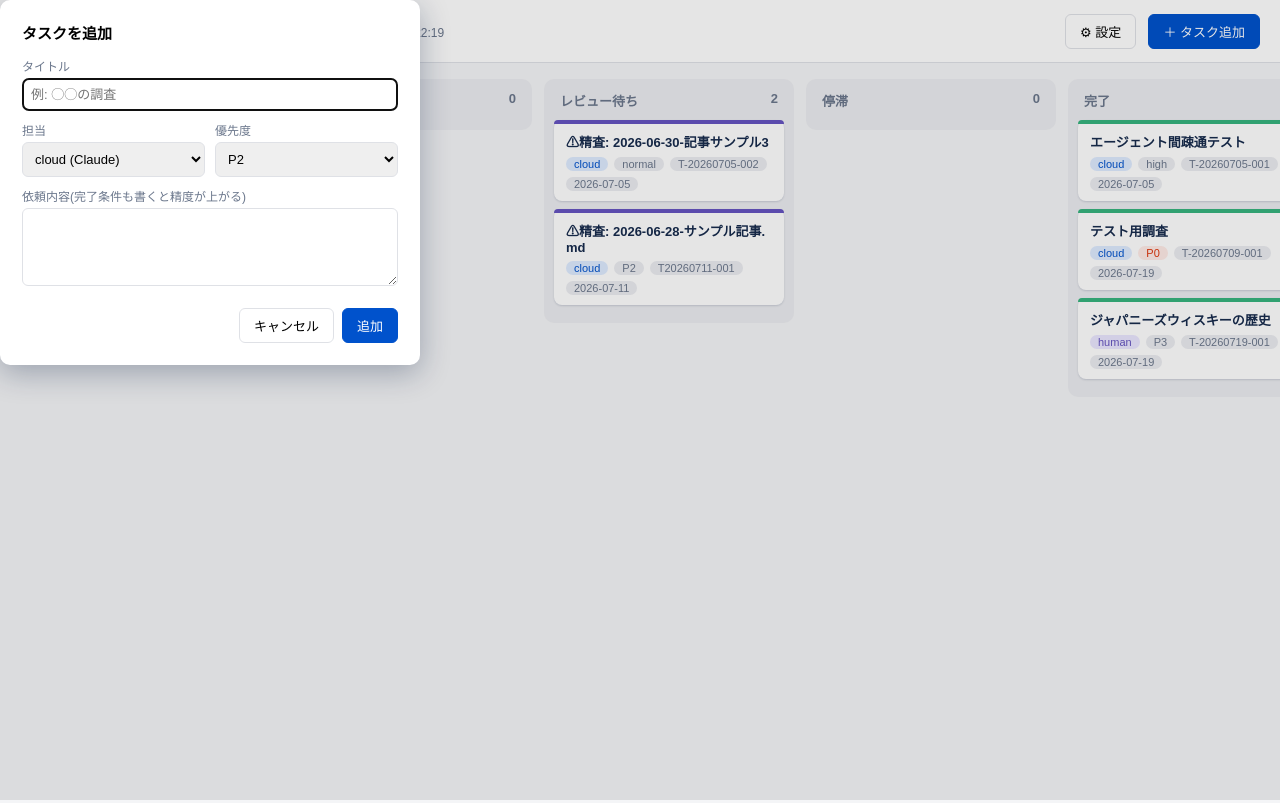
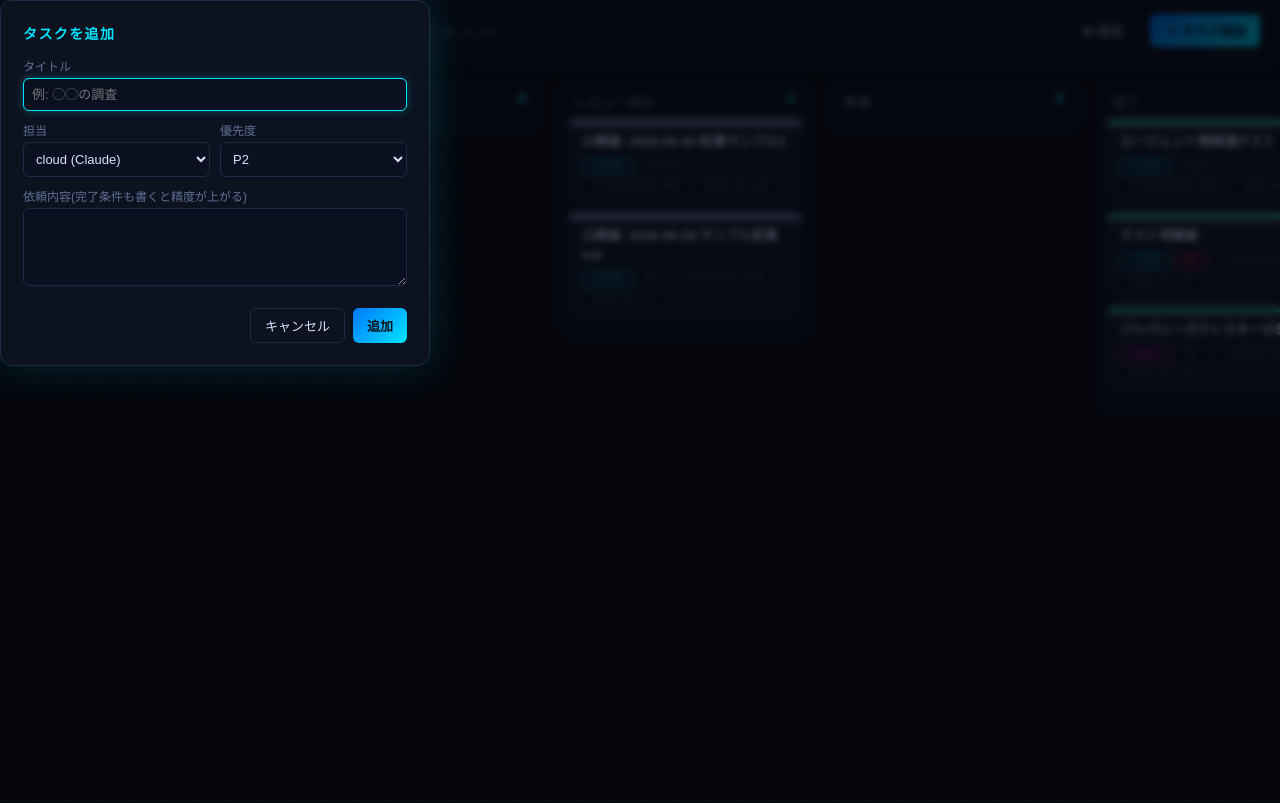
Before and after one commit to rosak071111-source/task-board, a plain HTML site: page index.html in a window 1280 px wide. Both pictures are taken after a click on the button "＋ タスク追加". Drawn offline with Linux system fonts and the light colour scheme.

Commit message:
board sync

```diff
--- a/board.json
+++ b/board.json
@@ -1,5 +1,5 @@
 {
-  "generated_at": "2026-07-19T22:19:36+09:00",
+  "generated_at": "2026-07-19T22:49:38+09:00",
   "stages": [
     "素案",
     "下書き",
--- a/index.html
+++ b/index.html
@@ -5,44 +5,64 @@
 <meta name="viewport" content="width=device-width, initial-scale=1.0">
 <title>AIタスクボード</title>
 <style>
-  :root{--bg:#f4f5f7;--card:#fff;--ink:#172b4d;--sub:#6b778c;--line:#dfe1e6;
-    --todo:#0052cc;--doing:#ff991f;--review:#6554c0;--done:#36b37e;--blocked:#de350b;}
+  :root{--bg:#07090f;--panel:#0d1220;--card:#121a2e;--ink:#d7e2ff;--sub:#5f6f94;--line:#1d2a4a;
+    --neon:#00e5ff;--magenta:#ff2ec4;--todo:#00a3ff;--doing:#ffb020;--review:#a78bfa;--done:#00e58f;--blocked:#ff3860;}
   *{box-sizing:border-box;margin:0}
-  body{font-family:"Hiragino Sans","Noto Sans JP",sans-serif;background:var(--bg);color:var(--ink)}
-  header{display:flex;align-items:center;gap:12px;padding:12px 20px;background:#fff;border-bottom:1px solid var(--line);position:sticky;top:0;z-index:5}
-  header h1{font-size:17px}
-  header .meta{font-size:12px;color:var(--sub);margin-right:auto}
-  .tabs button{border:none;background:none;padding:8px 14px;font-size:14px;cursor:pointer;border-bottom:2px solid transparent}
-  .tabs button.active{border-color:var(--todo);color:var(--todo);font-weight:600}
-  .btn{border:1px solid var(--line);background:#fff;border-radius:6px;padding:7px 14px;font-size:13px;cursor:pointer}
-  .btn.primary{background:var(--todo);color:#fff;border-color:var(--todo)}
-  #board{display:flex;gap:12px;padding:16px 20px;overflow-x:auto;align-items:flex-start;min-height:calc(100vh - 60px)}
-  .col{background:#ebecf0;border-radius:10px;min-width:250px;width:250px;padding:10px;flex-shrink:0}
-  .col h2{font-size:13px;color:var(--sub);padding:2px 6px 10px;display:flex;justify-content:space-between}
-  .col.dragover{outline:2px dashed var(--todo)}
-  .card{background:var(--card);border-radius:8px;padding:10px 12px;margin-bottom:8px;box-shadow:0 1px 2px rgba(9,30,66,.15);cursor:grab;font-size:13px}
-  .card .title{font-weight:600;margin-bottom:6px;word-break:break-all}
-  .card .badges{display:flex;gap:6px;flex-wrap:wrap}
-  .tag{font-size:11px;padding:1px 8px;border-radius:10px;background:#ebecf0;color:var(--sub)}
-  .tag.P0{background:#ffebe6;color:var(--blocked)} .tag.P1{background:#fff0b3;color:#974f0c}
-  .tag.cloud{background:#deebff;color:var(--todo)} .tag.local{background:#e3fcef;color:#006644} .tag.human{background:#eae6ff;color:var(--review)}
+  body{font-family:"Hiragino Sans","Noto Sans JP",sans-serif;background:var(--bg);color:var(--ink);
+    background-image:linear-gradient(rgba(0,229,255,.04) 1px,transparent 1px),linear-gradient(90deg,rgba(0,229,255,.04) 1px,transparent 1px);
+    background-size:32px 32px}
+  header{display:flex;align-items:center;gap:12px;padding:12px 20px;background:rgba(13,18,32,.92);backdrop-filter:blur(6px);
+    border-bottom:1px solid var(--line);position:sticky;top:0;z-index:5;box-shadow:0 0 24px rgba(0,229,255,.08)}
+  header h1{font-size:16px;letter-spacing:.14em;text-transform:uppercase;
+    background:linear-gradient(90deg,var(--neon),var(--magenta));-webkit-background-clip:text;background-clip:text;color:transparent}
+  header .meta{font-size:11px;color:var(--sub);margin-right:auto;font-family:ui-monospace,monospace}
+  .tabs button{border:none;background:none;padding:8px 14px;font-size:13px;cursor:pointer;color:var(--sub);
+    border-bottom:2px solid transparent;letter-spacing:.08em}
+  .tabs button.active{border-color:var(--neon);color:var(--neon);text-shadow:0 0 12px rgba(0,229,255,.6)}
+  .btn{border:1px solid var(--line);background:var(--panel);color:var(--ink);border-radius:6px;padding:7px 14px;font-size:13px;cursor:pointer;transition:.2s}
+  .btn:hover{border-color:var(--neon);box-shadow:0 0 10px rgba(0,229,255,.25)}
+  .btn.primary{background:linear-gradient(135deg,#0077ff,var(--neon));color:#03121a;border:none;font-weight:700}
+  .btn.primary:hover{box-shadow:0 0 16px rgba(0,229,255,.55)}
+  #board{display:flex;gap:14px;padding:18px 20px;overflow-x:auto;align-items:flex-start;min-height:calc(100vh - 60px)}
+  .col{background:rgba(13,18,32,.85);border:1px solid var(--line);border-radius:12px;min-width:255px;width:255px;padding:10px;flex-shrink:0}
+  .col h2{font-size:12px;color:var(--sub);padding:2px 6px 10px;display:flex;justify-content:space-between;
+    letter-spacing:.12em;text-transform:uppercase}
+  .col h2 span{color:var(--neon);font-family:ui-monospace,monospace}
+  .col.dragover{outline:1px solid var(--neon);box-shadow:0 0 18px rgba(0,229,255,.35) inset}
+  .card{background:var(--card);border:1px solid var(--line);border-radius:9px;padding:10px 12px;margin-bottom:9px;
+    cursor:grab;font-size:13px;transition:.15s;position:relative}
+  .card:hover{border-color:var(--neon);box-shadow:0 0 14px rgba(0,229,255,.22);transform:translateY(-1px)}
+  .card .title{font-weight:600;margin-bottom:7px;word-break:break-all;line-height:1.45}
+  .card .badges{display:flex;gap:5px;flex-wrap:wrap}
+  .tag{font-size:10px;padding:1px 8px;border-radius:3px;background:#0a1020;color:var(--sub);
+    border:1px solid var(--line);font-family:ui-monospace,monospace;letter-spacing:.04em}
+  .tag.P0{color:var(--blocked);border-color:var(--blocked);text-shadow:0 0 8px rgba(255,56,96,.6)}
+  .tag.P1{color:var(--doing);border-color:var(--doing)}
+  .tag.cloud{color:var(--neon);border-color:var(--neon)} .tag.local{color:var(--done);border-color:var(--done)}
+  .tag.human{color:var(--magenta);border-color:var(--magenta)}
   .card .reason{font-size:11px;color:var(--blocked);margin-top:6px}
-  .card.pending{opacity:.55;border:1px dashed var(--sub);cursor:default}
-  .bar{height:4px;border-radius:4px 4px 0 0;margin:-10px -12px 8px}
-  dialog{border:none;border-radius:10px;padding:22px;width:420px;max-width:92vw;box-shadow:0 8px 30px rgba(9,30,66,.3)}
-  dialog h3{margin-bottom:14px;font-size:15px}
+  .card.pending{opacity:.5;border-style:dashed;cursor:default}
+  .bar{height:3px;border-radius:9px 9px 0 0;margin:-10px -12px 9px;box-shadow:0 0 8px currentColor}
+  dialog{border:1px solid var(--line);border-radius:12px;padding:22px;width:430px;max-width:92vw;
+    background:var(--panel);color:var(--ink);box-shadow:0 0 40px rgba(0,229,255,.18)}
+  dialog::backdrop{background:rgba(3,5,10,.7);backdrop-filter:blur(3px)}
+  dialog h3{margin-bottom:14px;font-size:14px;letter-spacing:.1em;color:var(--neon)}
   dialog label{display:block;font-size:12px;color:var(--sub);margin:10px 0 4px}
-  dialog input,dialog select,dialog textarea{width:100%;padding:8px;border:1px solid var(--line);border-radius:6px;font-size:13px;font-family:inherit}
+  dialog input,dialog select,dialog textarea{width:100%;padding:8px;border:1px solid var(--line);border-radius:6px;
+    font-size:13px;font-family:inherit;background:#0a1020;color:var(--ink)}
+  dialog input:focus,dialog select:focus,dialog textarea:focus{outline:none;border-color:var(--neon);box-shadow:0 0 8px rgba(0,229,255,.3)}
   dialog .row{display:flex;gap:10px} dialog .row>div{flex:1}
   dialog footer{display:flex;justify-content:flex-end;gap:8px;margin-top:18px}
-  #toast{position:fixed;bottom:20px;left:50%;transform:translateX(-50%);background:var(--ink);color:#fff;padding:10px 18px;border-radius:8px;font-size:13px;opacity:0;transition:.3s;pointer-events:none}
+  #toast{position:fixed;bottom:20px;left:50%;transform:translateX(-50%);background:#0a1020;color:var(--neon);
+    border:1px solid var(--neon);padding:10px 18px;border-radius:8px;font-size:13px;opacity:0;transition:.3s;
+    pointer-events:none;box-shadow:0 0 18px rgba(0,229,255,.35)}
   #toast.show{opacity:1}
   .hint{font-size:11px;color:var(--sub);margin-top:6px}
 </style>
 </head>
 <body>
 <header>
-  <h1>🤖 AIタスクボード</h1>
+  <h1>▲ AI TASK BOARD</h1>
   <div class="tabs">
     <button id="tabTasks" class="active" onclick="switchTab('tasks')">タスク</button>
     <button id="tabArticles" onclick="switchTab('articles')">記事</button>
```
